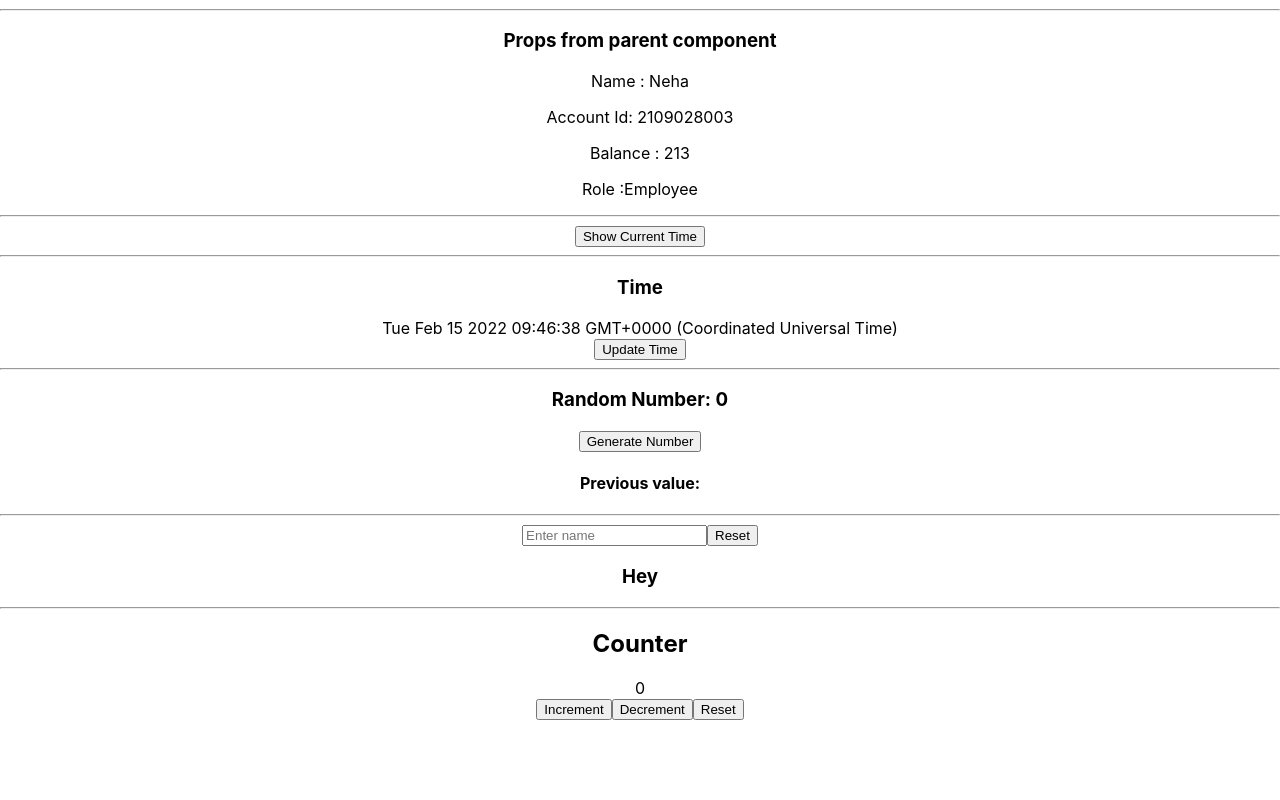
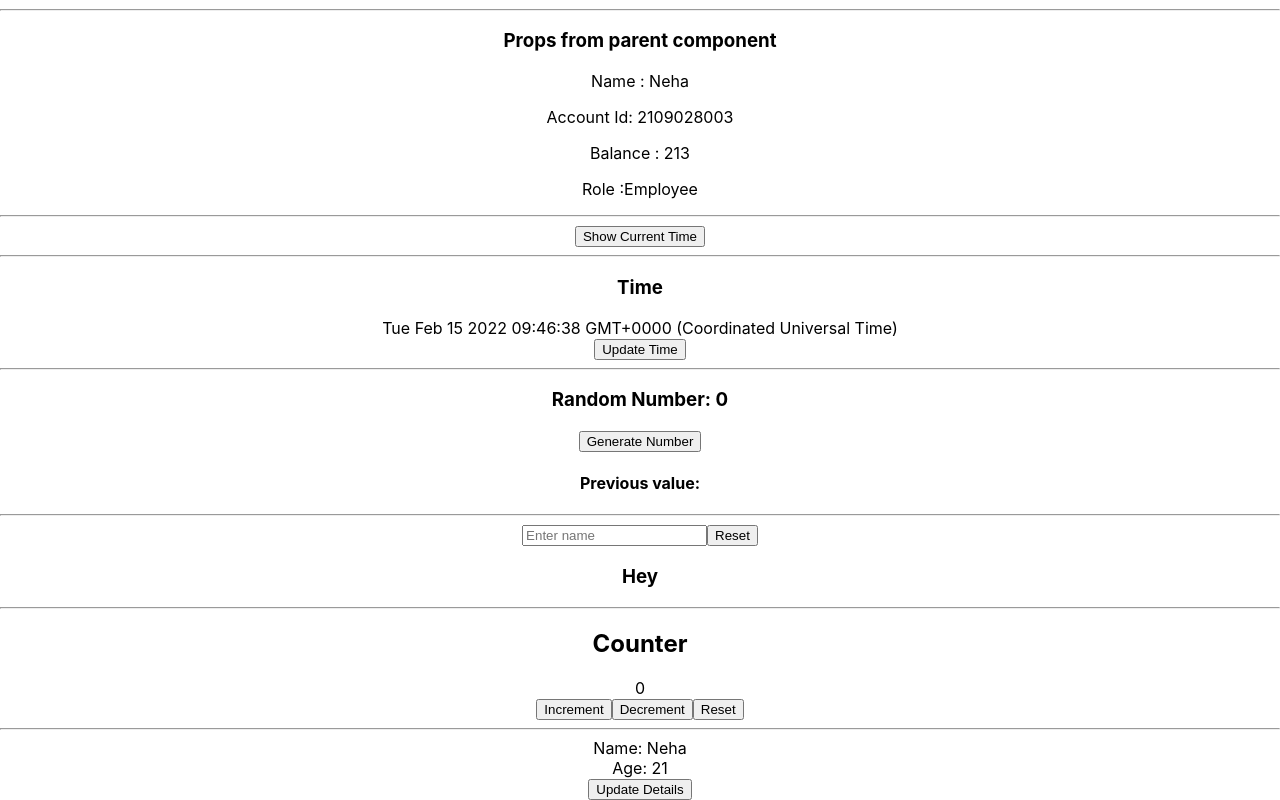
Before and after one commit to nehaannvinu/FullStackTraining, a React (Create React App) app: page / in a window 1280 px wide. Shown: the part 399-1199 px from the top of the page. Before the commit the page ends 1119 px from the top, so only its background shows below. Built offline with nearby package versions, Linux system fonts and the light colour scheme.

Commit message:
Added Object Update example

```diff
--- a/src/App.js
+++ b/src/App.js
@@ -5,6 +5,7 @@ import ClassComponent from './components/classComponent';
 import FunctionalComponent from './components/functionalComponent';
 import UseRefExample from './components/useRefExample';
 import CustomHooks from './components/customHook';
+import UpdateObject from './components/updateObjectExample';
 import { useState } from 'react'
 
 function App() {
@@ -39,6 +40,7 @@ function App() {
       <hr />
       </div>
       <CustomHooks />
+      <UpdateObject/>
     </div>
   )
 }
--- /dev/null
+++ b/src/components/updateObjectExample.js
@@ -0,0 +1,28 @@
+import { useState } from "react"
+
+const UpdateObject = () => {
+
+    const [object, setObject] = useState({
+        name: "Neha",
+        age: "21"
+    })
+
+    const updateObject = () => {
+        return setObject({ ...object, name: "Ann", age: 22 })
+    }
+
+    return (
+        <div>
+            <hr />
+            <div>
+                Name: {object.name}<br />
+                Age: {object.age}
+                <br />
+                <button onClick={updateObject}>Update Details</button>
+
+            </div>
+        </div>
+    )
+}
+
+export default UpdateObject
```
